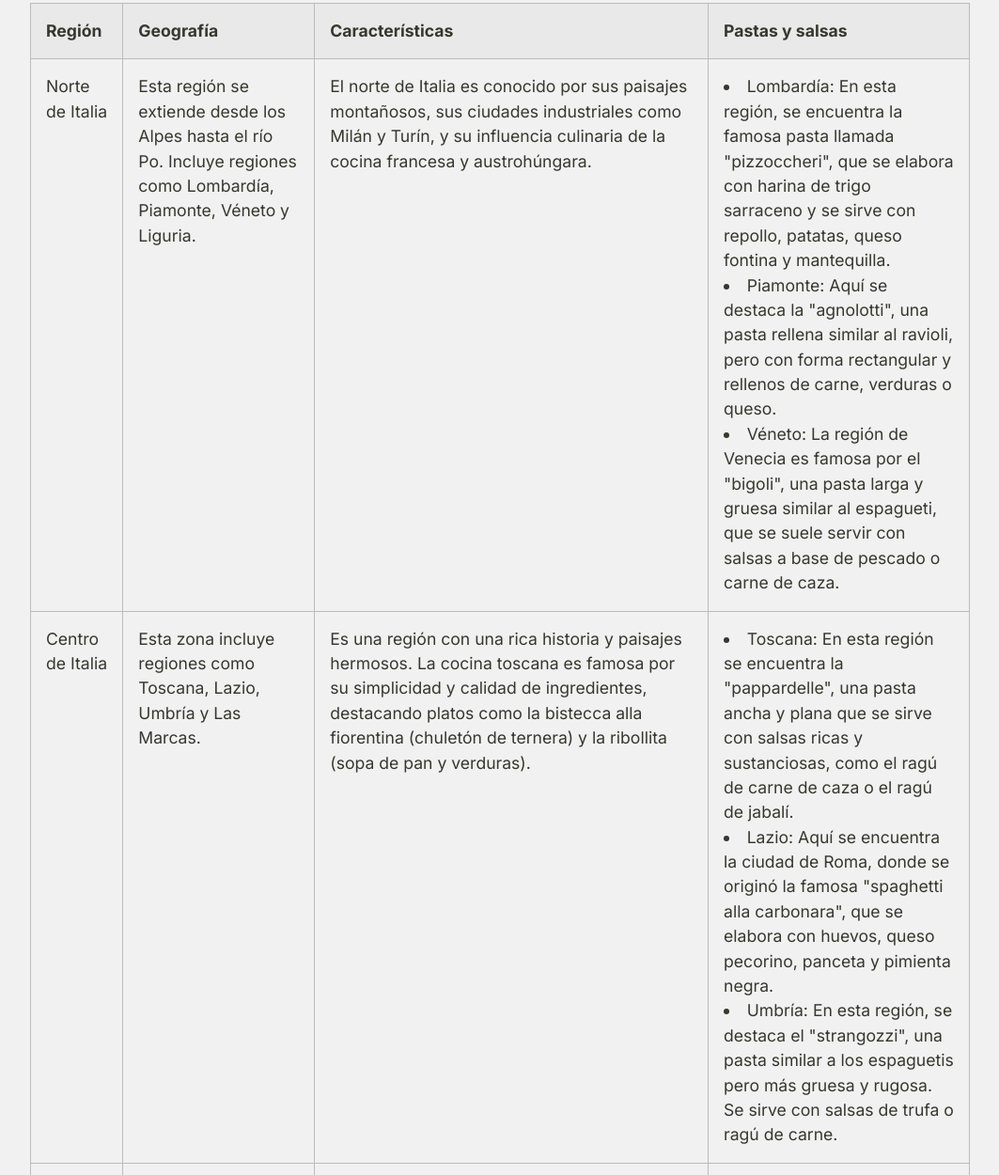
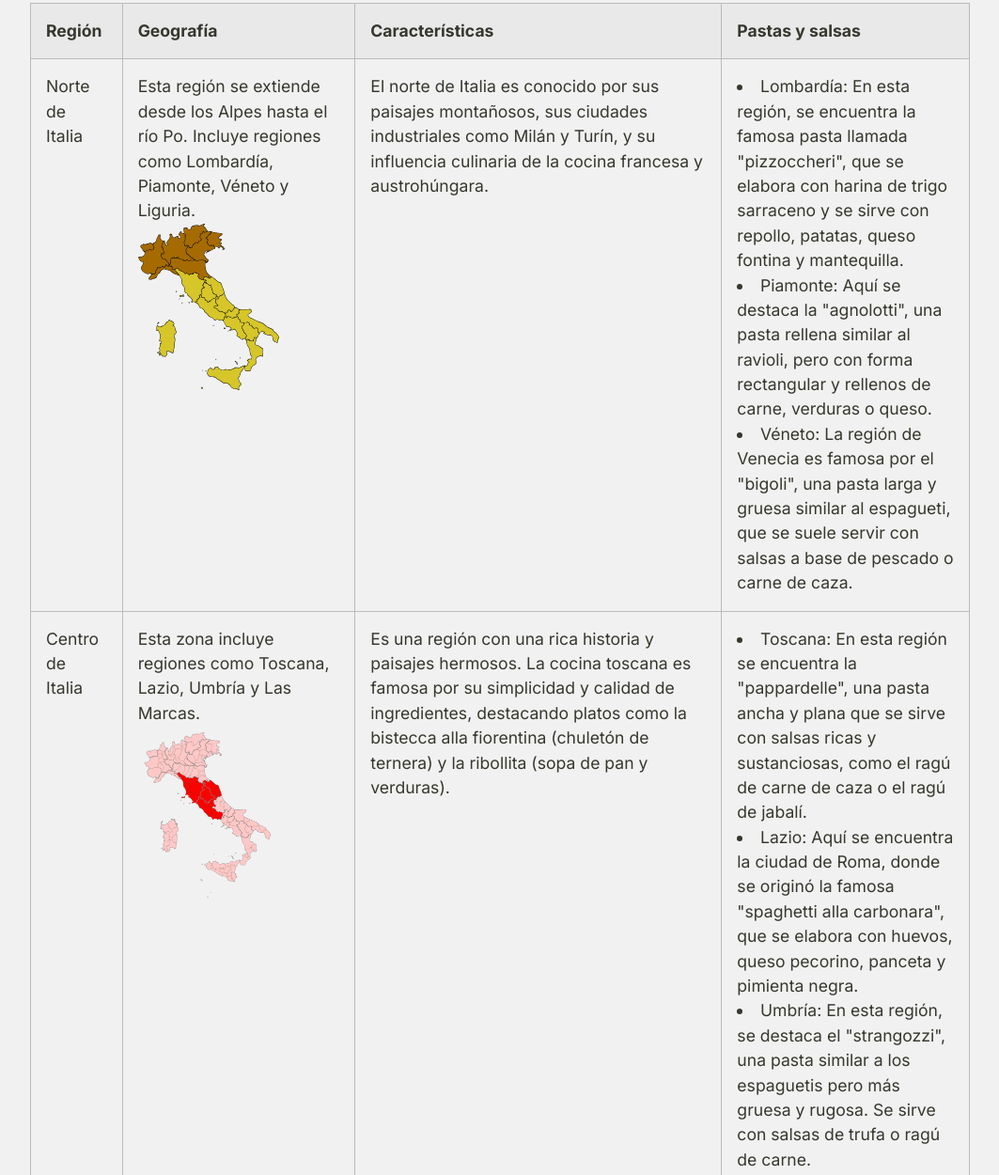
Before and after one commit to lgaieta/comida-italiana, a website: page paginas/regiones.html in a window 1280 px wide. Shown: the part 242-1492 px from the top of the page at 94% size, without its empty margins (108-1171 px from the left). Drawn offline with Linux system fonts and the light colour scheme.

Commit message:
Added images to regiones

```diff
--- a/paginas/regiones.html
+++ b/paginas/regiones.html
@@ -39,6 +39,8 @@
         <td>
           Esta región se extiende desde los Alpes hasta el río Po. Incluye
           regiones como Lombardía, Piamonte, Véneto y Liguria.
+          <br>
+          <img src="../imagenes/norte-italia.svg" width="150" />
         </td>
         <td>
           El norte de Italia es conocido por sus paisajes montañosos, sus
@@ -70,6 +72,8 @@
         <td>Centro de Italia</td>
         <td>
           Esta zona incluye regiones como Toscana, Lazio, Umbría y Las Marcas.
+          <br>
+          <img src="../imagenes/centro-italia.png" width="150" />
         </td>
         <td>
           Es una región con una rica historia y paisajes hermosos. La cocina
@@ -103,6 +107,8 @@
         <td>
           Esta región incluye regiones como Campania, Apulia, Calabria y
           Sicilia.
+          <br>
+          <img src="../imagenes/sur-italia.png" width="150" />
         </td>
         <td>
           El sur de Italia tiene un clima más cálido y mediterráneo, lo que se
```
Also changed, not shown: imagenes/centro-italia.png (added), imagenes/norte-italia.svg (added), imagenes/sur-italia.png (added).
